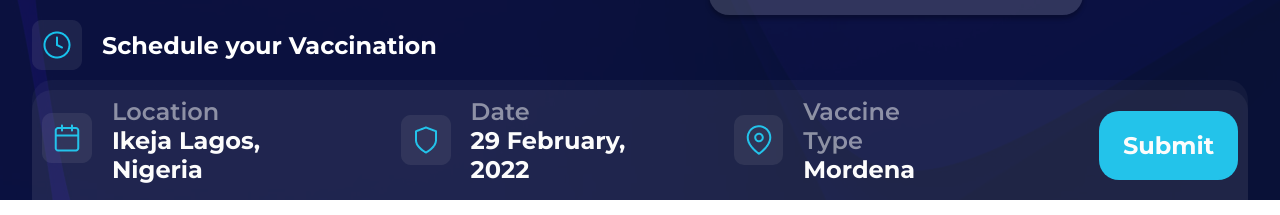
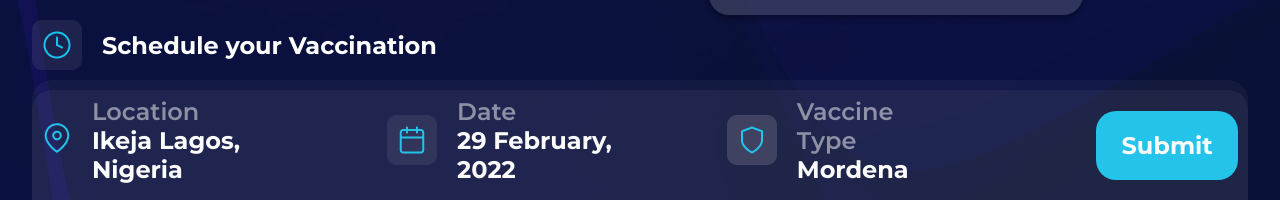
Before and after one commit to nhathao007/dl12-vacxin, a plain HTML site: page index.html in a window 1280 px wide. Shown: the part 824-1039 px from the top of the page. Drawn offline with Linux system fonts and the light colour scheme.

Commit message:
deadline 12

```diff
--- a/index.html
+++ b/index.html
@@ -66,7 +66,7 @@
                 <div class="inguide">
                     <div class="item">
                         <div class="">
-                            <img src="Pictures/Group 7.png" class="a">
+                            <img src="Pictures/map-pin.png" class="a">
                         </div>
                         <div class="textmain">
                             <div class="text1">Location</div>
@@ -75,7 +75,7 @@
                     </div>
 
                     <div class="item">
-                        <img src="Pictures/Group 9.png" class="a">
+                        <img src="Pictures/Group 7.png" class="a">
                         <div class="textmain">
                             <div class="text1">Date</div>
                             <div class="text2">29 February, 2022</div>
@@ -83,7 +83,7 @@
                     </div>
                     <div class="item">
                         <div class="img">
-                            <img src="Pictures/map-pin.png">
+                            <img src="Pictures/Group 9.png">
                         </div>
                         <div class="textmain">
                             <div class="text1">Vaccine Type</div>
```
